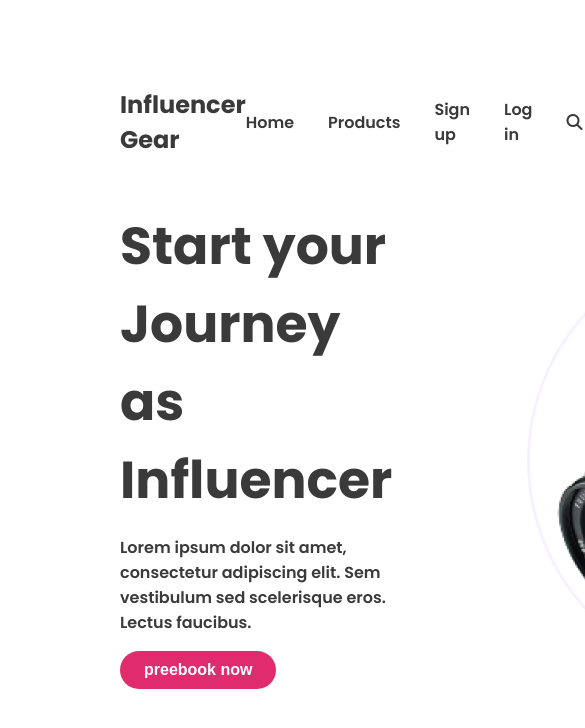
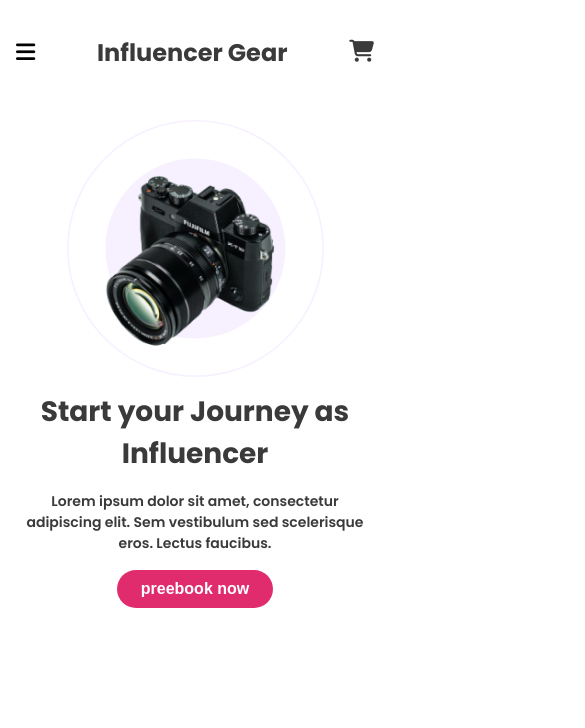
Before and after one commit to ShantanuDas99/influencer-gear, a plain HTML site: page index.html in a window 390 px wide. Shown: the top 728 px of the page, 585 px wide, since content can reach past the window. Drawn offline with Linux system fonts and the light colour scheme.

Commit message:
header done

```diff
--- a/index.html
+++ b/index.html
@@ -17,13 +17,14 @@
     <!-- header section start -->
     <header class="header">
       <nav class="nav">
+        <div class="nav-menu hidden"><i class="fa-solid fa-bars"></i></div>
         <h4 class="nav-title">Influencer Gear</h4>
         <div class="nav-items">
-          <div class="nav-item-1"><a href="">Home</a></div>
-          <div class="nav-item-2"><a href="">Products</a></div>
-          <div class="nav-item-3"><a href="">Sign up</a></div>
-          <div class="nav-item-4"><a href="">Log in</a></div>
-          <div class="nav-item-5">
+          <div class="nav-item-1 hide"><a href="">Home</a></div>
+          <div class="nav-item-2 hide"><a href="">Products</a></div>
+          <div class="nav-item-3 hide"><a href="">Sign up</a></div>
+          <div class="nav-item-4 hide"><a href="">Log in</a></div>
+          <div class="nav-item-5 hide">
             <a href=""><i class="fa-solid fa-magnifying-glass"></i></a>
           </div>
           <div class="nav-item-6">
--- a/styles/style.css
+++ b/styles/style.css
@@ -10,6 +10,9 @@
 }
 .header {
   padding: 87px 120px;
+}
+.hidden {
+  display: none;
 }
 /*---------------
 nav styles
@@ -65,9 +68,57 @@
   padding: 10px 24px;
 }
 .banner .banner-img {
-  width: 440px;
-  height: 414px;
+  width: 475px;
+  height: 475px;
   background-image: url(../images/Circle\ design.svg);
   background-repeat: no-repeat;
   background-size: 100%;
 }
+.banner .banner-img img {
+  width: 440px;
+  height: 414px;
+  position: relative;
+  transform: translate(0, 28px);
+}
+/* Media quries */
+/* Mobile device */
+@media only screen and (max-width: 688px) {
+  .header {
+    padding: 35px 16px;
+  }
+  nav {
+    align-items: center;
+  }
+  .nav .nav-menu {
+    font-size: 22px;
+    display: block;
+  }
+  .nav-items .nav-item-6 a i {
+    font-size: 22px;
+  }
+  .banner {
+    flex-direction: column-reverse;
+    gap: 14px;
+  }
+  .banner-info {
+    text-align: center;
+  }
+  .banner-info .banner-title {
+    font-size: 28px;
+  }
+  .banner-info .banner-subtitle {
+    font-size: 14px;
+  }
+  .banner .banner-img {
+    width: 257px;
+    height: 257px;
+  }
+  .banner .banner-img img {
+    width: 202px;
+    height: 190px;
+    transform: translate(25px, 45px);
+  }
+  .hide {
+    display: none;
+  }
+}
```
